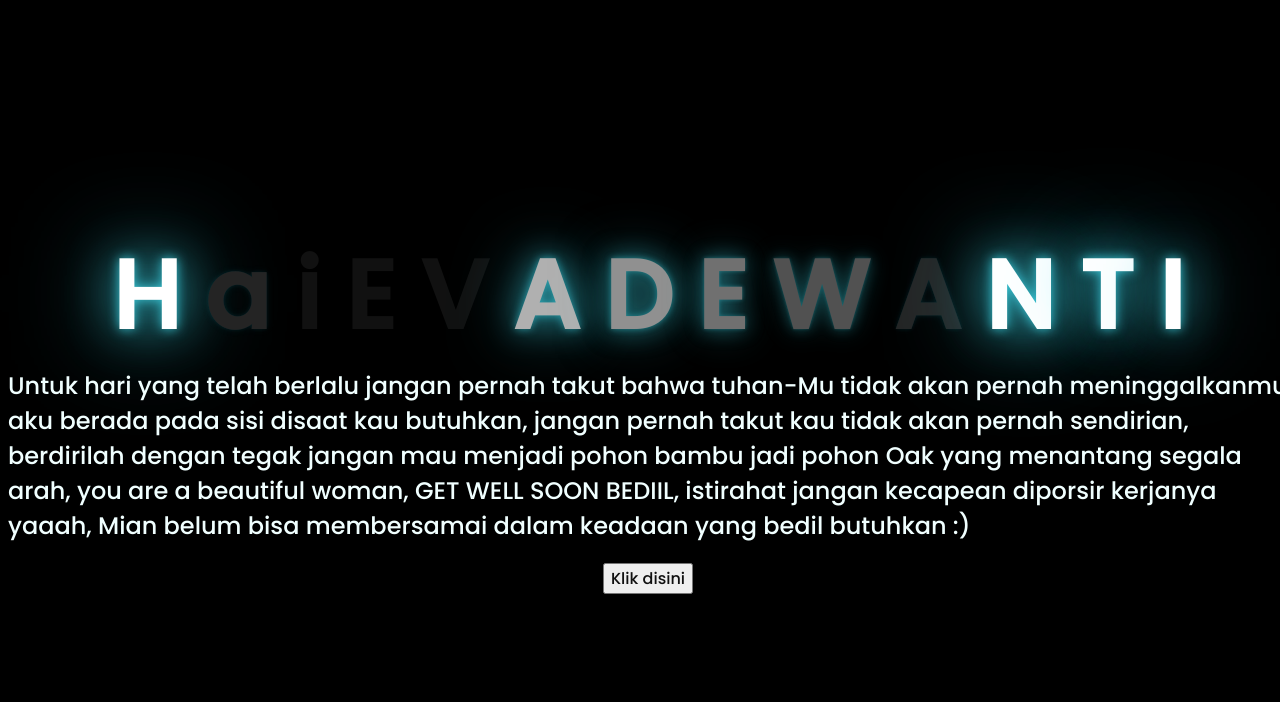
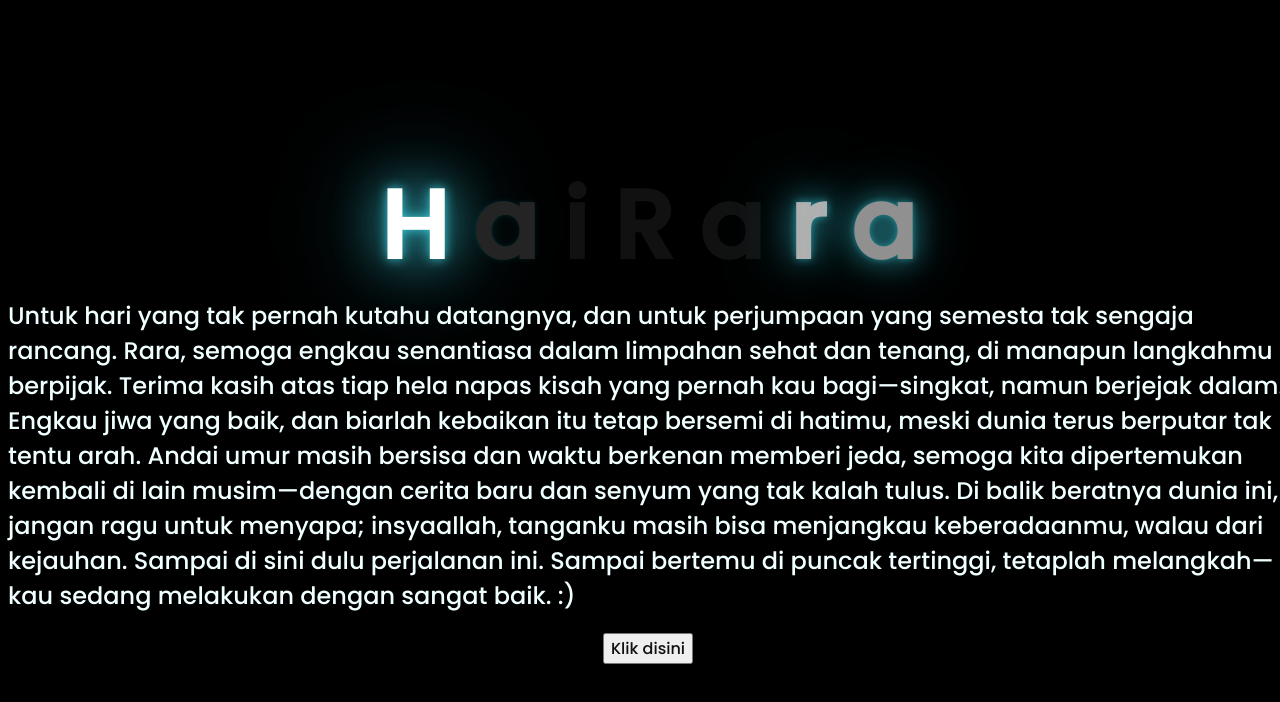
Before and after one commit to Fpurbayu07/fpurbayu07.github.io, a plain HTML site: page index.html in a window 1280 px wide. Drawn offline with Linux system fonts and the light colour scheme.

Commit message:
Update index.html

```diff
--- a/index.html
+++ b/index.html
@@ -14,24 +14,19 @@
         <span>H</span>
         <span>a</span>
         <span>i</span>
-        <span>E</span>
-        <span>V</span>
-        <span>A</span>
-        <span>D</span>
-        <span>E</span>
-        <span>W</span>
-        <span>A</span>
-        <span>N</span>
-        <span>T</span>
-        <span>I</span>
+        <span>R</span>
+        <span>a</span>
+        <span>r</span>
+        <span>a</span>
     </div>
 
     <div class="description">
-        <span> Untuk hari yang telah berlalu jangan pernah takut bahwa tuhan-Mu tidak akan pernah meninggalkanmu
-        aku berada pada sisi disaat kau butuhkan, jangan pernah takut kau tidak akan pernah sendirian, berdirilah
-        dengan tegak jangan mau menjadi pohon bambu jadi pohon Oak yang menantang segala arah, you are a beautiful woman,
-        GET WELL SOON BEDIIL, istirahat jangan kecapean diporsir kerjanya yaaah, Mian belum bisa membersamai dalam keadaan
-        yang bedil butuhkan :)</span>
+        <span> Untuk hari yang tak pernah kutahu datangnya, dan untuk perjumpaan yang semesta tak sengaja rancang.
+Rara, semoga engkau senantiasa dalam limpahan sehat dan tenang, di manapun langkahmu berpijak. Terima kasih atas tiap hela napas kisah yang pernah kau bagi—singkat, namun berjejak dalam.
+Engkau jiwa yang baik, dan biarlah kebaikan itu tetap bersemi di hatimu, meski dunia terus berputar tak tentu arah.
+Andai umur masih bersisa dan waktu berkenan memberi jeda, semoga kita dipertemukan kembali di lain musim—dengan cerita baru dan senyum yang tak kalah tulus.
+Di balik beratnya dunia ini, jangan ragu untuk menyapa; insyaallah, tanganku masih bisa menjangkau keberadaanmu, walau dari kejauhan.
+Sampai di sini dulu perjalanan ini. Sampai bertemu di puncak tertinggi, tetaplah melangkah—kau sedang melakukan dengan sangat baik. :)</span>
     </div>
     <div class="button">
         <button>
```
